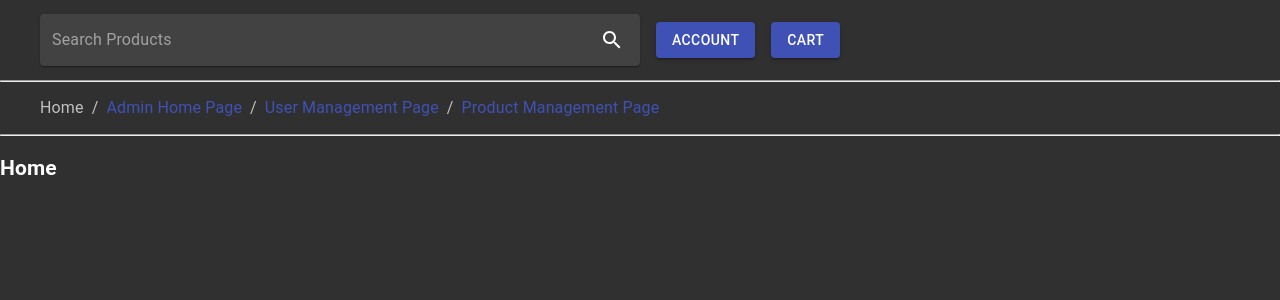
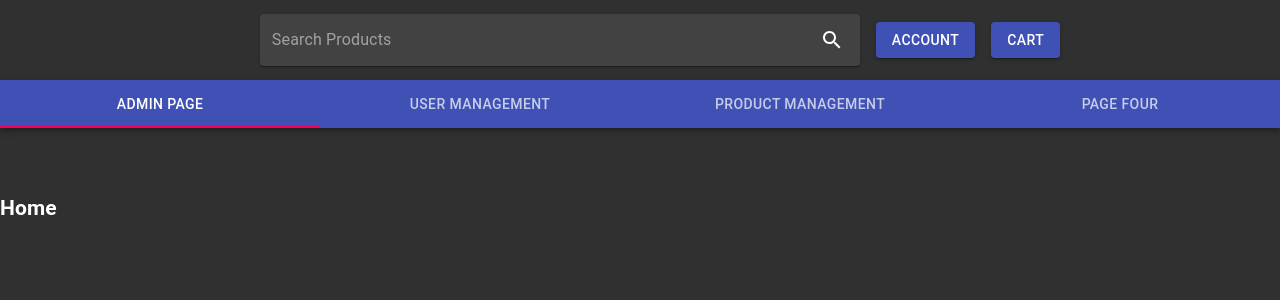
Before and after one commit to LJHerrm/E-Commerce-Test-API, a React (Create React App) app in the folder my-app/: page / in a window 1280 px wide. Shown: the top 300 px of the page. Built offline with nearby package versions, Linux system fonts and the light colour scheme.

Commit message:
Added NavTabs.js which adds navigation tabs to App.js that actually interacts with react router. Added grid container to tables on UserManagement.js and ProductManagement.js. Centered Search bar and top buttons in App.js.

```diff
--- a/my-app/src/App.js
+++ b/my-app/src/App.js
@@ -16,9 +16,10 @@ import { makeStyles } from '@material-ui/core/styles';
 import Grid from '@material-ui/core/Grid';
 import Menu from '@material-ui/core/Menu';
 import MenuItem from '@material-ui/core/MenuItem';
+import NavTabs from './Components/NavTabs.js';
 
 const useStyles = makeStyles((theme) => ({
-    root: {
+    search: {
         padding: '2px 4px',
         display: 'flex',
         alignItems: 'center',
@@ -46,9 +47,9 @@ export default function BasicRouter() {
         <Router>
             <div>
                 <ul>
-                    <Grid container direction="row" alignItems="center" spacing={2}>
+                    <Grid container direction="row" alignItems="center" spacing={2} justify="center">
                         <Grid item>
-                            <Paper component="form" className={classes.root}>
+                            <Paper component="form" className={classes.search}>
                                 <InputBase
                                     className={classes.input}
                                     placeholder="Search Products"
@@ -79,17 +80,8 @@ export default function BasicRouter() {
                     </Grid>
                 </ul>
 
-                <hr />
+                <NavTabs />
 
-                <ul>
-                    <Breadcrumbs>
-                        <Link color="inherit" href="/home">Home</Link>
-                        <Link href="/admin">Admin Home Page</Link>
-                        <Link href="/admin/users">User Management Page</Link>
-                        <Link href="/admin/products">Product Management Page</Link>
-                    </Breadcrumbs>
-                </ul>
-                <hr />
                 {/*
                 A <Switch> looks through all its children <Route>
                 elements and renders the first one whose path
@@ -101,13 +93,13 @@ export default function BasicRouter() {
                     <Route exact path="/">
                         <Home />
                     </Route>
-                    <Route path="/admin/users">
+                    <Route exact path="/admin/users">
                         <UserManagement />
                     </Route>
-                    <Route path="/admin/products">
+                    <Route exact path="/admin/products">
                         <ProductManagement />
                     </Route>
-                    <Route path="/admin">
+                    <Route exact path="/admin">
                         <AdminPage />
                     </Route>
                 </Switch>
--- /dev/null
+++ b/my-app/src/Components/NavTabs.js
@@ -0,0 +1,101 @@
+import React from 'react';
+import PropTypes from 'prop-types';
+import { makeStyles } from '@material-ui/core/styles';
+import AppBar from '@material-ui/core/AppBar';
+import Tabs from '@material-ui/core/Tabs';
+import Tab from '@material-ui/core/Tab';
+import Typography from '@material-ui/core/Typography';
+import Box from '@material-ui/core/Box';
+import { Link } from 'react-router-dom';
+
+function TabPanel(props) {
+    const { children, value, index, ...other } = props;
+
+    return (
+        <div
+            role="tabpanel"
+            hidden={value !== index}
+            id={`nav-tabpanel-${index}`}
+            aria-labelledby={`nav-tab-${index}`}
+            {...other}
+        >
+            {value === index && (
+                <Box p={3}>
+                    <Typography>{children}</Typography>
+                </Box>
+            )}
+        </div>
+    );
+}
+
+TabPanel.propTypes = {
+    children: PropTypes.node,
+    index: PropTypes.any.isRequired,
+    value: PropTypes.any.isRequired,
+};
+
+function a11yProps(index) {
+    return {
+        id: `nav-tab-${index}`,
+        'aria-controls': `nav-tabpanel-${index}`,
+    };
+}
+
+function LinkTab(props) {
+    return (
+        <Tab
+            component="a"
+            onClick={(event) => {
+                event.preventDefault();
+            }}
+            {...props}
+        />
+    );
+}
+
+const useStyles = makeStyles((theme) => ({
+    root: {
+        flexGrow: 1,
+
+    },
+}));
+
+//Currently don't use the <TabPanel>s since we're changing URL on each tab
+export default function NavTabs() {
+    const classes = useStyles();
+    const [value, setValue] = React.useState(0);
+
+    const handleChange = (event, newValue) => {
+        setValue(newValue);
+    };
+
+    return (
+        <div className={classes.root}>
+            <AppBar position="static">
+                <Tabs
+                    variant="fullWidth"
+                    value={value}
+                    onChange={handleChange}
+                    aria-label="nav tabs"
+                >
+                    <Tab component={Link} label="Admin Page" href="/home" to="/admin"{...a11yProps(0)} />
+                    <Tab component={Link} label="User Management" href="/admin/users" to="/admin/users" {...a11yProps(1)} />
+                    <Tab component={Link} label="Product Management" href="/admin/products" to="/admin/products" {...a11yProps(2)} />
+                    <Tab component={Link} label="Page Four" href="/" to="/home" {...a11yProps(3)} />
+                </Tabs>
+            </AppBar>
+            <TabPanel value={value} index={0}>
+
+      </TabPanel>
+            <TabPanel value={value} index={1}>
+
+      </TabPanel>
+            <TabPanel value={value} index={2}>
+
+      </TabPanel>
+            <TabPanel value={value} index={3}>
+                Page Four
+      </TabPanel>
+        </div>
+    );
+}
--- a/my-app/src/Components/ProductManagement.js
+++ b/my-app/src/Components/ProductManagement.js
@@ -14,6 +14,13 @@ import TableHead from '@material-ui/core/TableHead';
 import TableRow from '@material-ui/core/TableRow';
 import TableContainer from '@material-ui/core/TableContainer';
 import Paper from '@material-ui/core/Paper';
+import { styled } from '@material-ui/core/styles';
+import Grid from '@material-ui/core/Grid';
+
+const MyTableContainer = styled(TableContainer)({
+    width: 1350,
+
+});
 
 export default class UserManagement extends React.Component {
 
@@ -248,8 +255,8 @@ export default class UserManagement extends React.Component {
                                 </Button>
                         </DialogActions>
                     </Dialog>
-
-                    <TableContainer component={Paper} width="auto">
+                    <Grid container justify="center">
+                    <MyTableContainer component={Paper} width="auto">
                         <Table aria-label="simple table" style={{ width: "auto", tableLayout: "auto", margin: "auto" }}>
                             <TableHead>
                                 <TableRow>
@@ -278,8 +285,8 @@ export default class UserManagement extends React.Component {
                                 ))}
                             </TableBody>
                         </Table>
-                    </TableContainer>
-
+                    </MyTableContainer>
+                    </Grid>
                     <Dialog open={this.state.showEdit} onClose={this.showEditModal} aria-labelledby="form-dialog-title">
                         <DialogTitle id="form-dialog-title">Edit Product</DialogTitle>
                         <DialogContent>
--- a/my-app/src/Components/UserManagement.js
+++ b/my-app/src/Components/UserManagement.js
@@ -14,6 +14,13 @@ import TableHead from '@material-ui/core/TableHead';
 import TableRow from '@material-ui/core/TableRow';
 import TableContainer from '@material-ui/core/TableContainer';
 import Paper from '@material-ui/core/Paper';
+import { styled } from '@material-ui/core/styles';
+import Grid from '@material-ui/core/Grid';
+
+const MyTableContainer = styled(TableContainer)({
+    width: 950,
+
+});
 
 export default class UserManagement extends React.Component {
 
@@ -185,9 +192,7 @@ export default class UserManagement extends React.Component {
             return(
 
                 <div id="top">
-                    <h2> Users <Button variant="contained" color="primary" onClick={e => {this.showAddModal(e); }}>
-                        Add New User
-                               </Button>
+                    <h2> Users <Button variant="contained" color="primary" onClick={e => {this.showAddModal(e); }}> Add New User </Button>
                     </h2>
                         <Dialog open={this.state.showAdd} onClose={this.showAddModal} aria-labelledby="form-dialog-title">
                             <DialogTitle id="form-dialog-title">Add a New User</DialogTitle>
@@ -231,7 +236,8 @@ export default class UserManagement extends React.Component {
                             </DialogActions>
                         </Dialog>
 
-                    <TableContainer component={Paper} width="auto">
+                    <Grid container justify="center">
+                        <MyTableContainer component={Paper}>
                             <Table aria-label="simple table" style={{ width: "auto", tableLayout: "auto", margin: "auto" }}>
                                 <TableHead>
                                     <TableRow>
@@ -258,7 +264,8 @@ export default class UserManagement extends React.Component {
                                     ))}
                                 </TableBody>
                             </Table>
-                    </TableContainer>
+                        </MyTableContainer>
+                    </Grid>
 
                     <Dialog open={this.state.showEdit} onClose={this.showEditModal} aria-labelledby="form-dialog-title">
                         <DialogTitle id="form-dialog-title">Edit User</DialogTitle>
```
Lines whose indentation alone changed are shown as unchanged.
